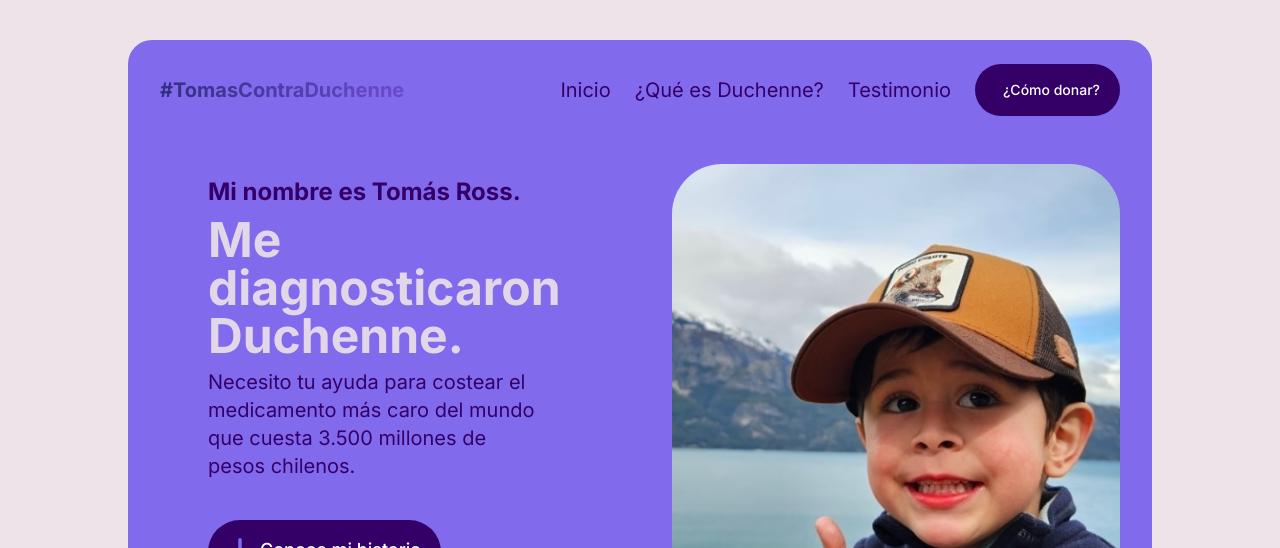
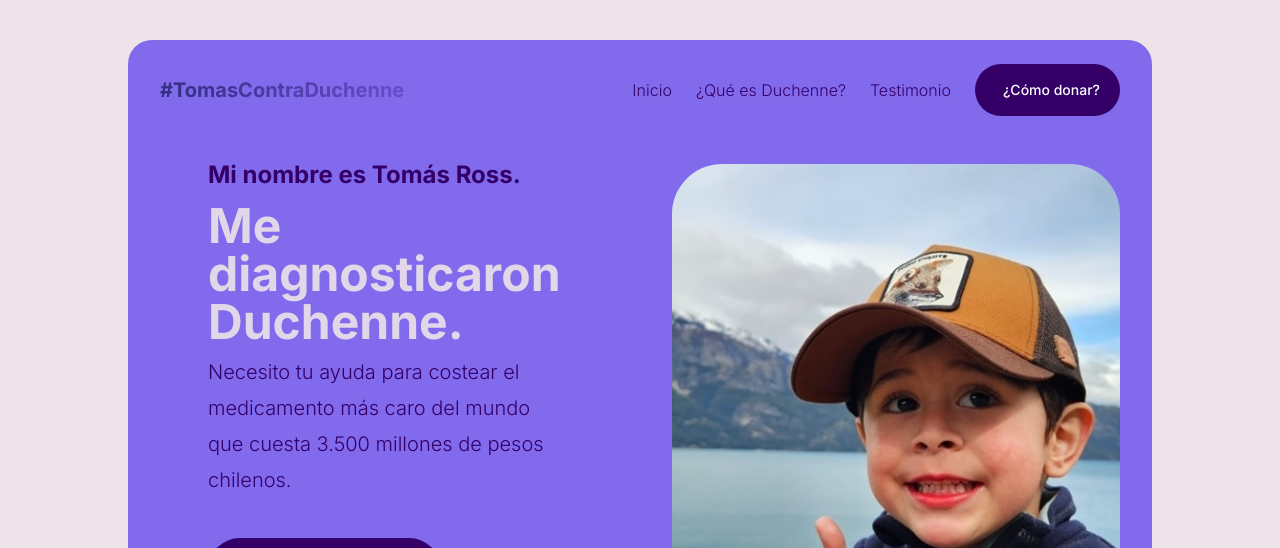
Before and after one commit to dalvaradotey/tomas, a Next.js app: page / in a window 1280 px wide. Shown: the top 548 px of the page. Built offline with nearby package versions, Linux system fonts and the light colour scheme.

Commit message:
UPDATE: tamaño de textos

```diff
--- a/src/app/duchenne/page.tsx
+++ b/src/app/duchenne/page.tsx
@@ -32,7 +32,7 @@ export default function Duchenne() {
         alt=""
         quality={100}
       />
-      <div className="text-primary p-8 md:py-36 md:px-40 text-2xl md:text-xl leading-10 font-light space-y-10">
+      <div className="p-8 md:py-36 md:px-40 space-y-10">
         <h1 className="text-5xl font-semibold">Distrofia Muscular de Duchenne (DMD)</h1>
         <p>La Distrofia Muscular de Duchenne (DMD) es la distrofia muscular más común diagnosticada durante la infancia. Limita significativamente los años de vida de los afectados. Afecta a 1 de cada 5.000 niños en el mundo (alrededor de 20.000 casos nuevos cada año).</p>
         <p>Es un desorden progresivo del músculo que causa la pérdida de su función y por lo tanto los afectados terminan perdiendo totalmente su independencia. La enfermedad es causada por una mutación en el gen que codifica la distrofina. Debido a que la distrofina está ausente, las células musculares se dañan fácilmente. </p>
--- a/src/app/globals.css
+++ b/src/app/globals.css
@@ -7,6 +7,5 @@ html {
 }
 
 body {
-	background-color: #EDE3E9;
-	@apply text-xl md:text-xl;
+	@apply bg-third text-xl leading-9 text-primary font-light;
 }
--- a/src/app/testimonio/style.module.css
+++ b/src/app/testimonio/style.module.css
@@ -1,6 +1,4 @@
 .pageTestimony {
-  @apply text-primary text-2xl md:text-xl font-light;
-
   & h1 {
     @apply text-5xl font-semibold;
   }
--- a/src/components/About.tsx
+++ b/src/components/About.tsx
@@ -17,10 +17,10 @@ export default function About() {
 	const handleOpenVideo = () => setIsOpen(true);
 
   return (
-    <div id="mi-historia" className="md:py-48 md:px-40 px-8 py-12 md:h-screen md:flex text-primary font-light">
+    <div id="mi-historia" className="md:py-48 md:px-40 px-8 py-12 md:h-screen md:flex">
       <div className="md:w-4/6 md:pr-28">
         <h2 className="text-6xl font-bold text-secondary">Mi historia</h2>
-        <p className="text-justify leading-9 mt-4">Mi nombre es <strong>Tomás Ross</strong>, tengo 5 años y hace algunos meses me diagnosticaron <strong>Distrofía Muscular de Duchenne</strong>, una enfermedad degenerativa que afectará significativamente mi movilidad a través del tiempo y reduce mi esperanza de vida a los 30 años. La buena noticia es que <strong>la FDA aprobó el primer medicamento</strong> de terapia genética para esta enfermedad, llamado <strong>Elevidys</strong>. ¿La mala noticia? El costo del tratamiento es <strong>3.500 millones de pesos chilenos</strong> y necesito administrarme antes de los 6 años.</p>
+        <p className="text-justify mt-4">Mi nombre es <strong>Tomás Ross</strong>, tengo 5 años y hace algunos meses me diagnosticaron <strong>Distrofía Muscular de Duchenne</strong>, una enfermedad degenerativa que afectará significativamente mi movilidad a través del tiempo y reduce mi esperanza de vida a los 30 años. La buena noticia es que <strong>la FDA aprobó el primer medicamento</strong> de terapia genética para esta enfermedad, llamado <strong>Elevidys</strong>. ¿La mala noticia? El costo del tratamiento es <strong>3.500 millones de pesos chilenos</strong> y necesito administrarme antes de los 6 años.</p>
         <div className="py-8">
           <LinkButton href="/testimonio" className="hidden md:flex items-center">
             <svg className="mt-[4px] w-6 h-6 text-secondary animate-[animate-bounce-right_1s_ease-in-out_infinite]" aria-hidden="true" xmlns="http://www.w3.org/2000/svg" fill="none" viewBox="0 0 14 10">
--- a/src/components/Hero.tsx
+++ b/src/components/Hero.tsx
@@ -1,6 +1,3 @@
-'use client';
-
-import { useState } from "react";
 import CurrentGoal from "./CurrentGoal";
 import LinkButton from "./LinkButton";
 import Link from "next/link";
@@ -11,7 +8,7 @@ const NavbarHero = () => (
   <div className="hidden md:block md:flex w-full px-8 py-6 items-center">
     <p className="text-xl w-2/5 font-bold text-transparent bg-clip-text bg-gradient-to-r to-violet-500 from-indigo-900">#TomasContraDuchenne</p>
     <div className="w-3/5">
-      <ul className="flex justify-end gap-6 items-center">
+      <ul className="flex justify-end gap-6 items-center text-base">
         <li>
           <Link href="/">
             Inicio
@@ -39,7 +36,7 @@ const NavbarHero = () => (
 
 export default function Hero() {
   return (
-    <div className="md:h-screen text-primary md:px-32">
+    <div className="md:h-screen md:px-32">
       <div className="bg-secondary md:rounded-3xl md:mt-10 h-[80%] md:h-[80%]">
         <NavbarHero />
         <div className="md:flex md:items-center md:h-[80%]">
@@ -47,7 +44,7 @@ export default function Hero() {
             <div className="align-middle px-8 py-8 md:pl-20 md:pr-24 pt-24 md:pt-0">
               <span className="text-2xl md:text-2xl font-bold">Mi nombre es Tomás Ross.</span>
               <h1 className="text-5xl md:text-5xl font-bold md:mt-2 bg-clip-text bg-gradient-to-r text-third opacity-90">Me diagnosticaron Duchenne.</h1>
-              <p className="mt-2 text-2xl md:text-xl leading-9">Necesito tu ayuda para costear el medicamento más caro del mundo que cuesta 3.500 millones de pesos chilenos.</p>
+              <p className="mt-2 leading-9">Necesito tu ayuda para costear el medicamento más caro del mundo que cuesta 3.500 millones de pesos chilenos.</p>
               <div className="hidden md:flex mt-10">
                 <LinkButton href="#mi-historia">
                   <svg className="animate-bounce mt-2 w-4 h-4 md:w-6 md:h-6 text-secondary" aria-hidden="true" xmlns="http://www.w3.org/2000/svg" fill="none" viewBox="0 0 10 14">
--- a/src/components/Menu/styles/Menu.module.css
+++ b/src/components/Menu/styles/Menu.module.css
@@ -1,5 +1,5 @@
 .nav {
-	@apply fixed top-0 left-0 w-full h-full z-10 pt-4 bg-white;
+	@apply fixed top-0 left-0 w-full h-full z-10 pt-4 bg-white text-base;
 
 	& li {
 		@apply text-center p-4 text-primary font-semibold;
--- a/src/components/Methods.tsx
+++ b/src/components/Methods.tsx
@@ -5,7 +5,7 @@ import AidMethods from "./AidMethods";
 export default function Methods() {
 	return (
 		<>
-			<div id="donar" className="md:py-24 md:px-40 px-8 py-12 text-primary">
+			<div id="donar" className="md:py-24 md:px-40 px-8 py-12">
 				<h2 className="text-5xl font-bold text-center text-secondary">
 					¿Cómo donar?
 				</h2>
```
